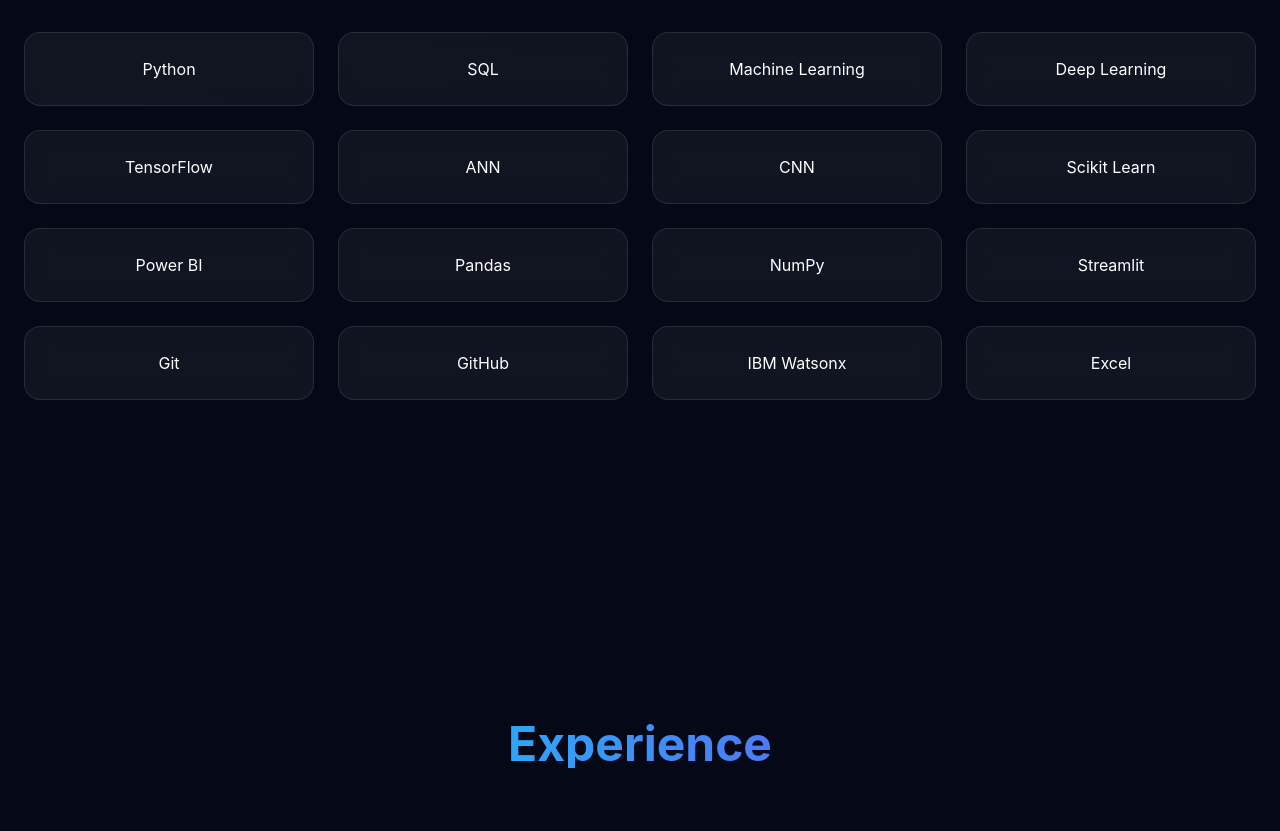
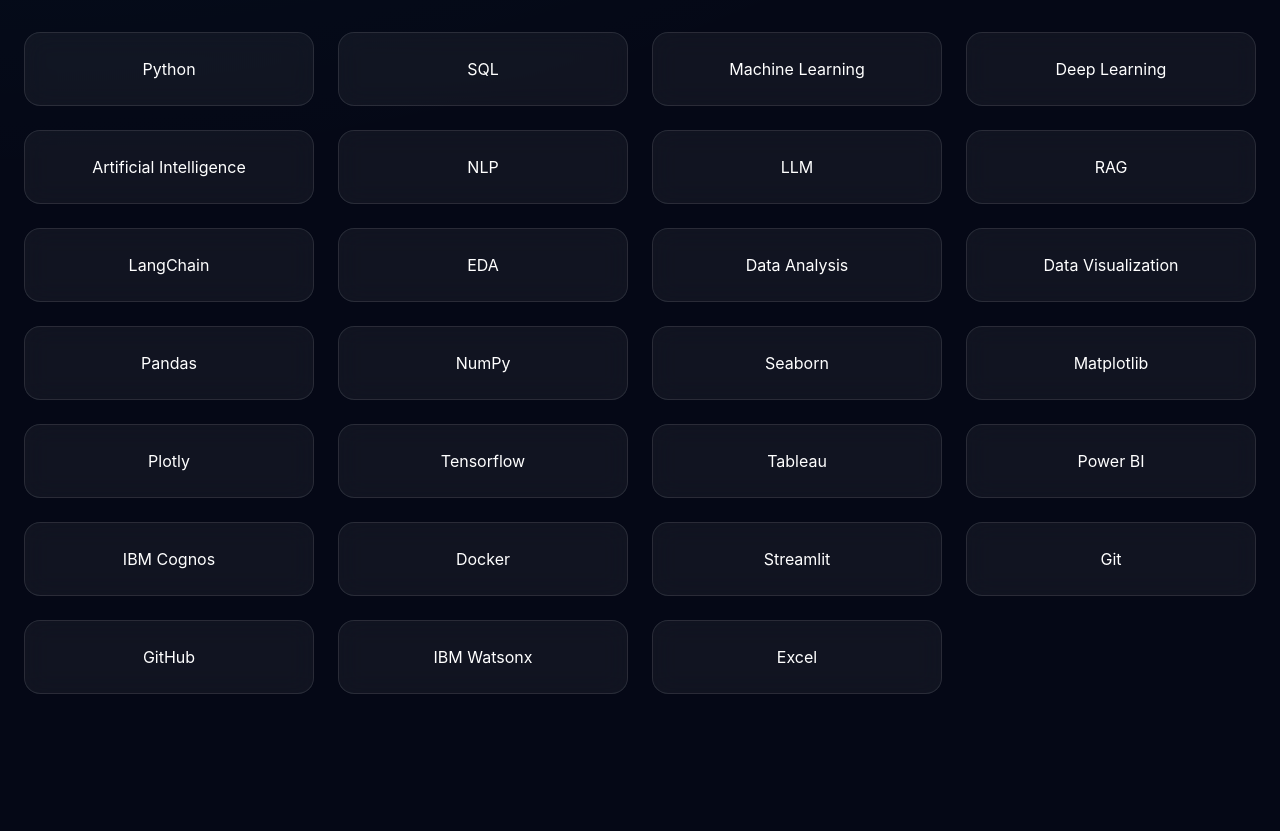
Before and after one commit to ms00000ms0000/Personal_Portfolio, a React (Vite) app: page / in a window 1280 px wide. Shown: the part 1760-2591 px from the top of the page. Built offline with nearby package versions, Linux system fonts and the light colour scheme.

Commit message:
updated Details

```diff
--- a/src/constants/data.js
+++ b/src/constants/data.js
@@ -30,13 +30,24 @@
   "SQL",
   "Machine Learning",
   "Deep Learning",
-  "TensorFlow",
-  "ANN",
-  "CNN",
-  "Scikit Learn",
-  "Power BI",
+  "Artificial Intelligence",
+  "NLP",
+  "LLM",
+  "RAG",
+  "LangChain",
+  "EDA",
+  "Data Analysis",
+  "Data Visualization",
   "Pandas",
   "NumPy",
+  "Seaborn",
+  "Matplotlib",
+  "Plotly",
+  "Tensorflow",
+  "Tableau",
+  "Power BI",
+  "IBM Cognos",
+  "Docker",
   "Streamlit",
   "Git",
   "GitHub",
```
